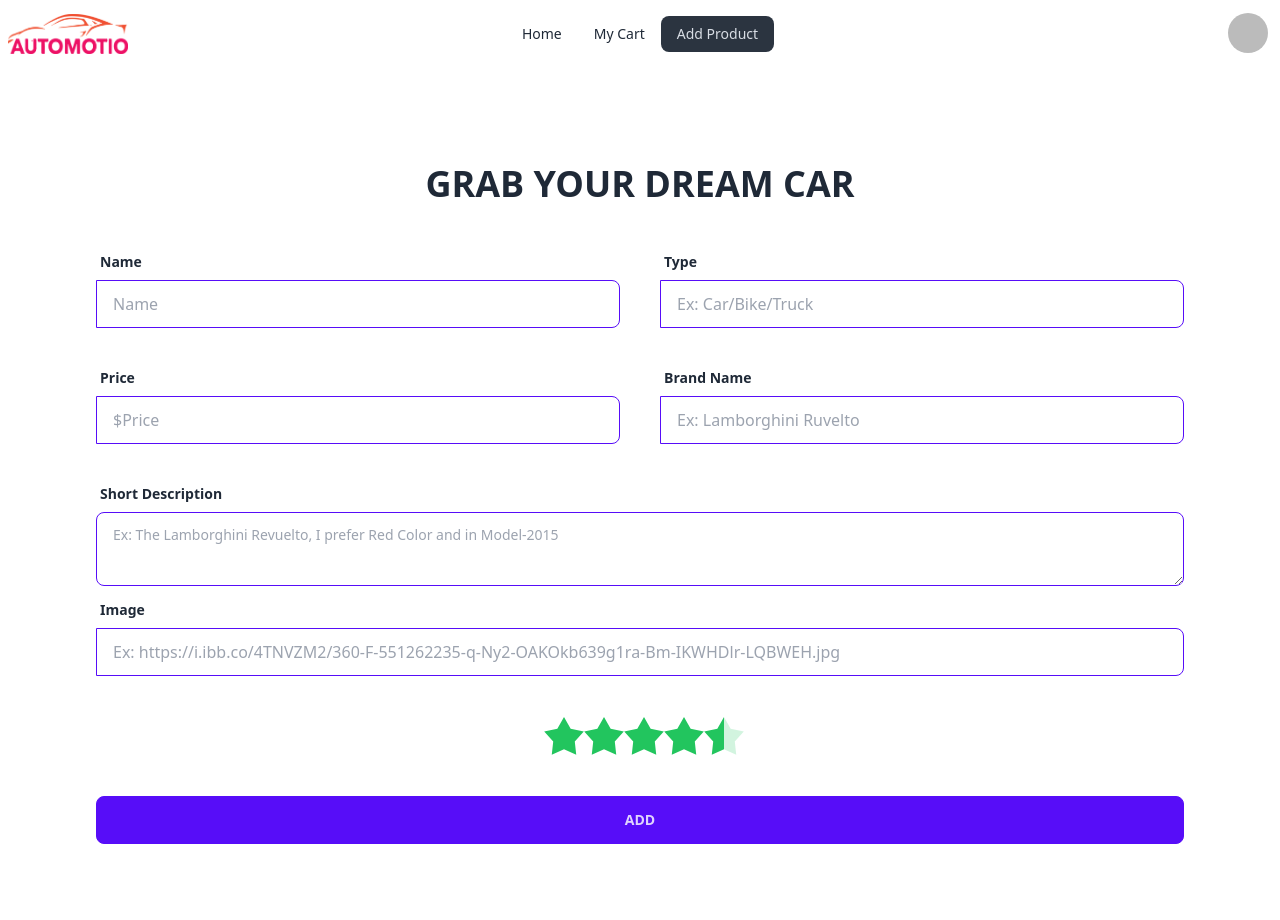
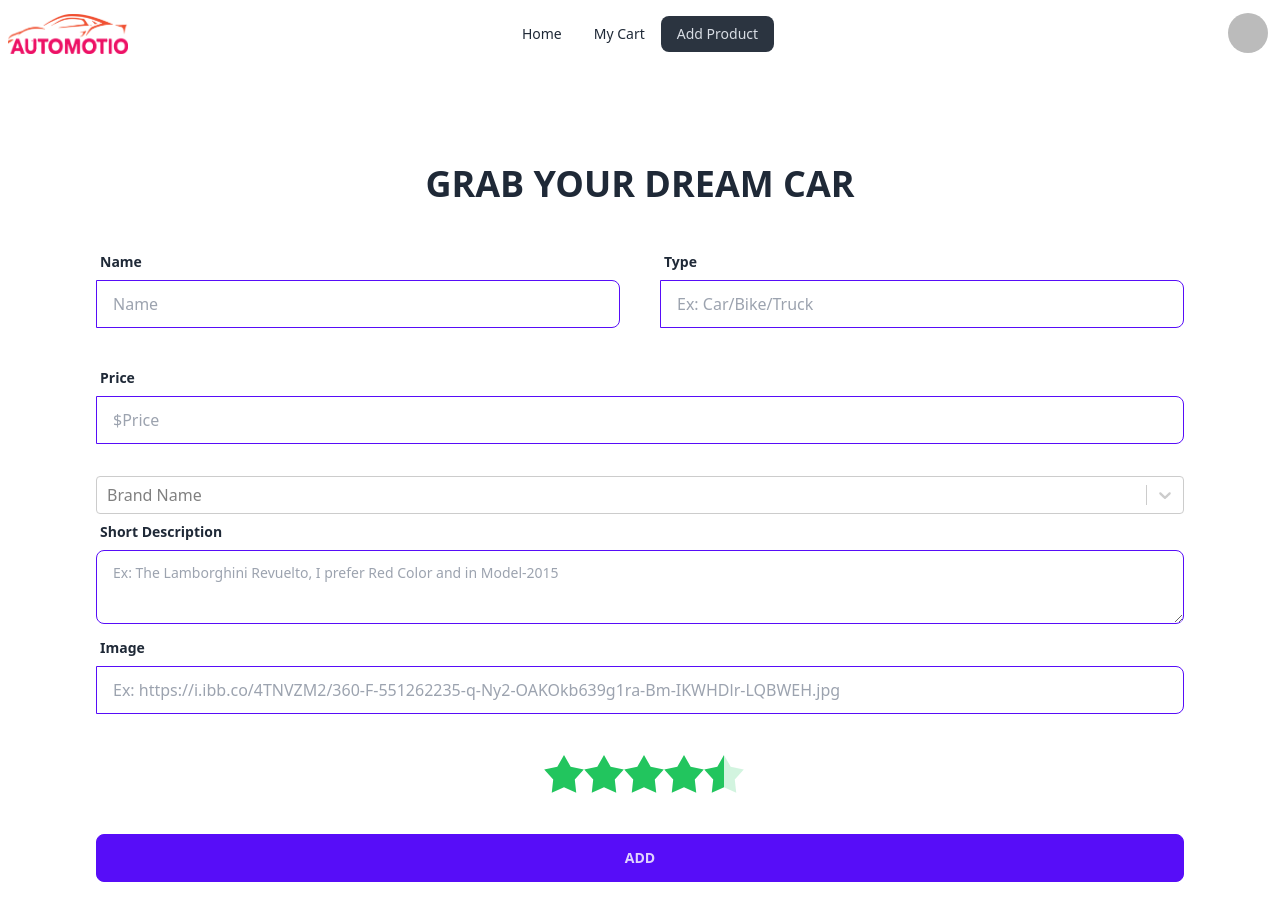
Before and after one commit to Abrar-404/Brand-Shop-Client, a React (Vite) app in the folder brand-shop-client/: page /addcar in a window 1280 px wide. Shown: the top 920 px of the page. Built offline with nearby package versions, Linux system fonts and the light colour scheme; no server answers; sample sign-in values are in the browser's storage.

Commit message:
Added brand name field

```diff
--- a/brand-shop-client/package.json
+++ b/brand-shop-client/package.json
@@ -16,6 +16,7 @@
     "react": "^18.2.0",
     "react-dom": "^18.2.0",
     "react-router-dom": "^6.17.0",
+    "react-select": "^5.7.7",
     "sort-by": "^1.2.0"
   },
   "devDependencies": {
--- a/brand-shop-client/src/Components/Add Car/AddCar.jsx
+++ b/brand-shop-client/src/Components/Add Car/AddCar.jsx
@@ -1,4 +1,18 @@
+import { useState } from 'react';
+import Select from 'react-select';
+
+const options = [
+  { value: 'Toyota', label: 'Toyota' },
+  { value: 'Ford', label: 'Ford' },
+  { value: 'BMW', label: 'BMW' },
+  { value: 'Mercedes-Benz', label: 'Mercedes-Benz' },
+  { value: 'Tesla', label: 'Tesla' },
+  { value: 'Honda', label: 'Honda' },
+];
+
 const AddCar = () => {
+  const [selectedOption, setSelectedOption] = useState(null);
+
   const handleAddCar = e => {
     e.preventDefault();
 
@@ -65,7 +79,7 @@ const AddCar = () => {
             </div>
 
             <div className="md:flex mb-8">
-              <div className="form-control md:w-1/2">
+              <div className="form-control w-full">
                 <label className="label">
                   <span className="label-text font-bold">Price</span>
                 </label>
@@ -78,21 +92,14 @@ const AddCar = () => {
                   />
                 </label>
               </div>
+            </div>
 
-              <div className="form-control md:w-1/2 lg:w-1/2 w-full lg:ml-10 md:ml-10">
-                <label className="label">
-                  <span className="label-text font-bold">Brand Name</span>
-                </label>
-                <label className="input-group">
-                  <input
-                    type="text"
-                    name="brand"
-                    placeholder="Ex: Lamborghini Ruvelto"
-                    className="input input-bordered input-primary w-full rounded-lg"
-                  />
-                </label>
-              </div>
-            </div>
+            <Select
+              defaultValue={selectedOption}
+              placeholder="Brand Name"
+              onChange={setSelectedOption}
+              options={options}
+            />
 
             <div className="w-full">
               <label className="label">
--- /dev/null
+++ b/brand-shop-client/src/Components/Dark and Light/toggle.css
@@ -0,0 +1,68 @@
+@import url('https://fonts.googleapis.com/css2?family=Montserrat&display=swap');
+
+* {
+  box-sizing: border-box;
+}
+
+body {
+  font-family: 'Montserrat', sans-serif;
+  background-color: #fff;
+  display: flex;
+  justify-content: center;
+  align-items: center;
+  flex-direction: column;
+  text-align: center;
+  min-height: 100vh;
+  margin: 0;
+  transition: background 0.2s linear;
+}
+
+body.dark {
+  background-color: #292c35;
+} /* #9b59b6 */
+
+body.dark h1,
+body.dark .support a {
+  color: #fff;
+}
+
+.checkbox {
+  opacity: 0;
+  position: absolute;
+}
+
+.checkbox-label {
+  background-color: #111;
+  width: 50px;
+  height: 26px;
+  border-radius: 50px;
+  position: relative;
+  padding: 5px;
+  cursor: pointer;
+  display: flex;
+  justify-content: space-between;
+  align-items: center;
+}
+
+.fa-moon {
+  color: #f1c40f;
+}
+
+.fa-sun {
+  color: #f39c12;
+}
+
+.checkbox-label .ball {
+  background-color: #fff;
+  width: 22px;
+  height: 22px;
+  position: absolute;
+  left: 2px;
+  top: 2px;
+  border-radius: 50%;
+  transition: transform 0.2s linear;
+}
+
+.checkbox:checked + .checkbox-label .ball {
+  transform: translateX(24px);
+}
--- /dev/null
+++ b/brand-shop-client/src/Components/Dark and Light/toggle.jsx
@@ -0,0 +1,26 @@
+
+import { useEffect } from 'react';
+function App() {
+  useEffect(() => {
+    const handleCheckboxChange = () => {
+      document.body.classList.toggle('dark');
+    };
+
+    const checkbox = document.getElementById('checkbox');
+    checkbox.addEventListener('change', handleCheckboxChange);
+
+    return () => {
+      checkbox.removeEventListener('change', handleCheckboxChange);
+    };
+  }, []);
+
+  return (
+    // Your JSX for the component
+    <div>
+      <input type="checkbox" id="checkbox" />
+      {/* Other JSX content */}
+    </div>
+  );
+}
+
+export default App;
--- a/brand-shop-client/src/Components/Home/Home.jsx
+++ b/brand-shop-client/src/Components/Home/Home.jsx
@@ -5,6 +5,7 @@ const Home = () => {
   return (
     <div>
       <h1>This is home</h1>
+
       <Banner></Banner>
       <div>
         <Footer></Footer>
```
Also changed, not shown: 1 other file (tests, documents, lock files or other folders).
